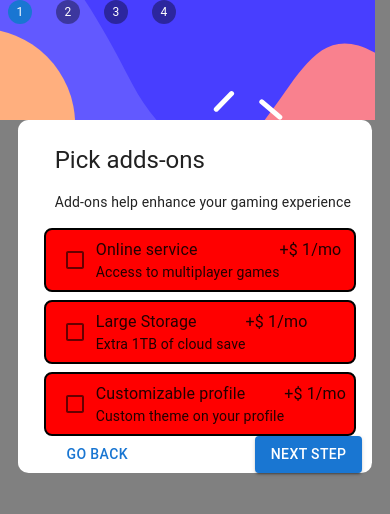
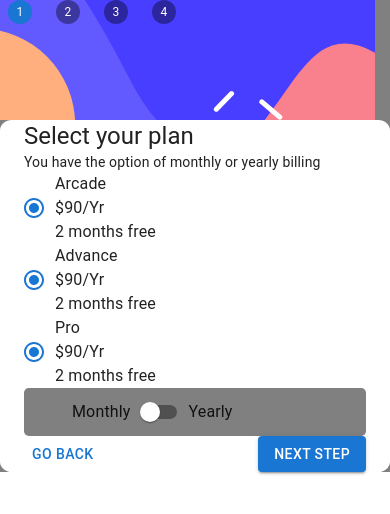
Before and after one commit to Samwelomwenga/multi-step-form, a React (Vite) app: page / in a window 390 px wide. Shown: the top 514 px of the page. Built offline with nearby package versions, Linux system fonts and the light colour scheme.

Commit message:
feat: add selectPlan design
Add the selectPlan design to be responsive in both small and large
device

```diff
--- a/src/app/App.tsx
+++ b/src/app/App.tsx
@@ -1,6 +1,7 @@
 import {CssBaseline} from '@mui/material'
 // import PersonalInfo from '../features/personalInfo/PersonalInfo'
-import PickAddOns from '../features/PickAddOns/PickAddOns'
+// import PickAddOns from '../features/PickAddOns/PickAddOns'
+import SelectPlan from '../features/selectPlan/selectPlan'
 function App() {
 
   return (
@@ -9,7 +10,8 @@ function App() {
 {/* <NextButton/> */}
 {/* <BackButton/> */}
 {/* <PersonalInfo/> */}
-<PickAddOns/>
+{/* <PickAddOns/> */}
+<SelectPlan/>
     </>
   )
 }
--- a/src/componets/Button.tsx
+++ b/src/componets/Button.tsx
@@ -2,7 +2,7 @@ import {Button} from '@mui/material'
 // import { useNavigate } from 'react-router-dom'
 export const NextButton:React.FC = () => {
   return (
-    <Button type='button' variant='contained' sx={{right:{xs:'-12.5rem',md:'-32rem'}}}>Next Step</Button>
+    <Button type='button' variant='contained'>Next Step</Button>
   )
 }
 export const BackButton:React.FC=()=>{
--- a/src/features/PickAddOns/PickAddOns.tsx
+++ b/src/features/PickAddOns/PickAddOns.tsx
@@ -6,7 +6,9 @@ import {
   Checkbox,
 } from "@mui/material";
 import Header from "../header/Header";
+
 import { NextButton, BackButton } from "../../componets/Button";
+
 const PickAddOns: React.FC = () => {
   const addOns = [
     {
@@ -26,7 +28,7 @@ const PickAddOns: React.FC = () => {
     <Stack component="main" direction={{ md: "row" }} sx={{bgcolor:'grey', minHeight:'100vh'}
     }>
       <Header />
-      <Stack component="section" sx={{bgcolor:"white",pl:'2.3rem',marginX:'auto',borderRadius:"3%",ml:{
+      <Stack component="section" sx={{bgcolor:"white",pl:'2.3rem',width:"100%",marginX:'auto',borderRadius:"3%",ml:{
         md:"auto"
       }}}>
         <Typography component="h2" variant="h5" sx={{pt:'1.5rem'}}>
@@ -63,9 +65,9 @@ const PickAddOns: React.FC = () => {
               />
             ))}
           </FormGroup>
-          <Stack direction='row'spacing={-13}>
+          <Stack sx={{display:"flex",flexDirection:"row",justifyContent:"space-between"}}>
+            <BackButton />
             <NextButton />
-            <BackButton />
           </Stack>
         </form>
       </Stack>
--- /dev/null
+++ b/src/features/selectPlan/SelectPlan.tsx
@@ -0,0 +1,71 @@
+import {
+  Stack,
+  Typography,
+  Switch,
+  RadioGroup,
+  Radio,
+  FormControlLabel,
+} from "@mui/material";
+
+import ArcadeIcon from "../../assets/images/icon-arcade.svg";
+import AdvanceIcon from "../../assets/images/icon-advanced.svg";
+import ProIcon from "../../assets/images/icon-pro.svg";
+
+import Header from "../header/Header";
+import { BackButton,NextButton } from "../../componets/Button";
+const SelectPlan = () => {
+  const plans = [
+    {
+      name: "Arcade",
+      image: ArcadeIcon,
+    },
+    {
+      name: "Advance",
+      image: AdvanceIcon,
+    },
+    {
+      name: "Pro",
+      image: ProIcon,
+    },
+  ];
+  return (
+    <Stack component="main"  direction={{md:"row"}}sx={{bgcolor:'grey'}}>
+      <Header />
+      <Stack component="section" sx={{bgcolor:"white", marginX:'auto',px:"1.5rem",borderRadius:"3%",width:'100%'}}>
+        <Typography component="h2" variant="h5">
+          Select your plan
+        </Typography>
+        <Typography component="p" variant="body2">
+          You have the option of monthly or yearly billing
+        </Typography>
+        <form noValidate autoComplete="off">
+          <RadioGroup>
+            {plans.map((plan) => (
+              <FormControlLabel
+                label={
+                  <Stack>
+                    <Typography>{plan.name}</Typography>
+                    <Typography>$90/Yr</Typography>
+                    <Typography>2 months free</Typography>
+                  </Stack>
+                }
+                control={<Radio icon={plan.image} />}
+              />
+            ))}
+          </RadioGroup>
+          <Stack component='div' direction='row' sx={{bgcolor:"grey",px:"3rem",width:"100%",borderRadius:".3rem",py:".3rem",alignItems:"center"}}>
+            <Typography>Monthly</Typography>
+            <Switch/>
+            <Typography>Yearly</Typography>
+            </Stack >
+            <Stack sx={{display:"flex",flexDirection:"row",justifyContent:"space-between"}}>
+            <BackButton />
+            <NextButton />
+          </Stack>
+        </form>
+      </Stack>
+    </Stack>
+  );
+};
+
+export default SelectPlan;
```
Also changed, not shown: src/features/selectPlan/selectPlanSlice.ts (added).
